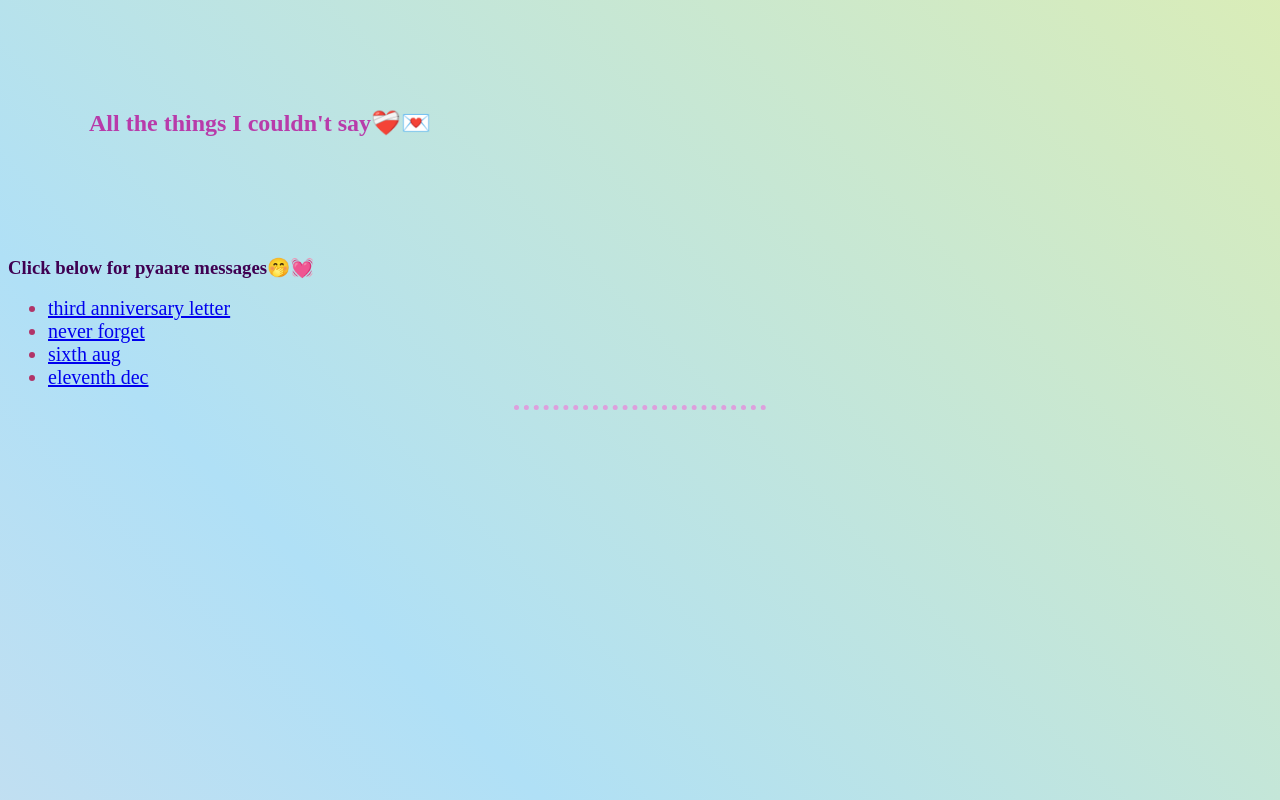
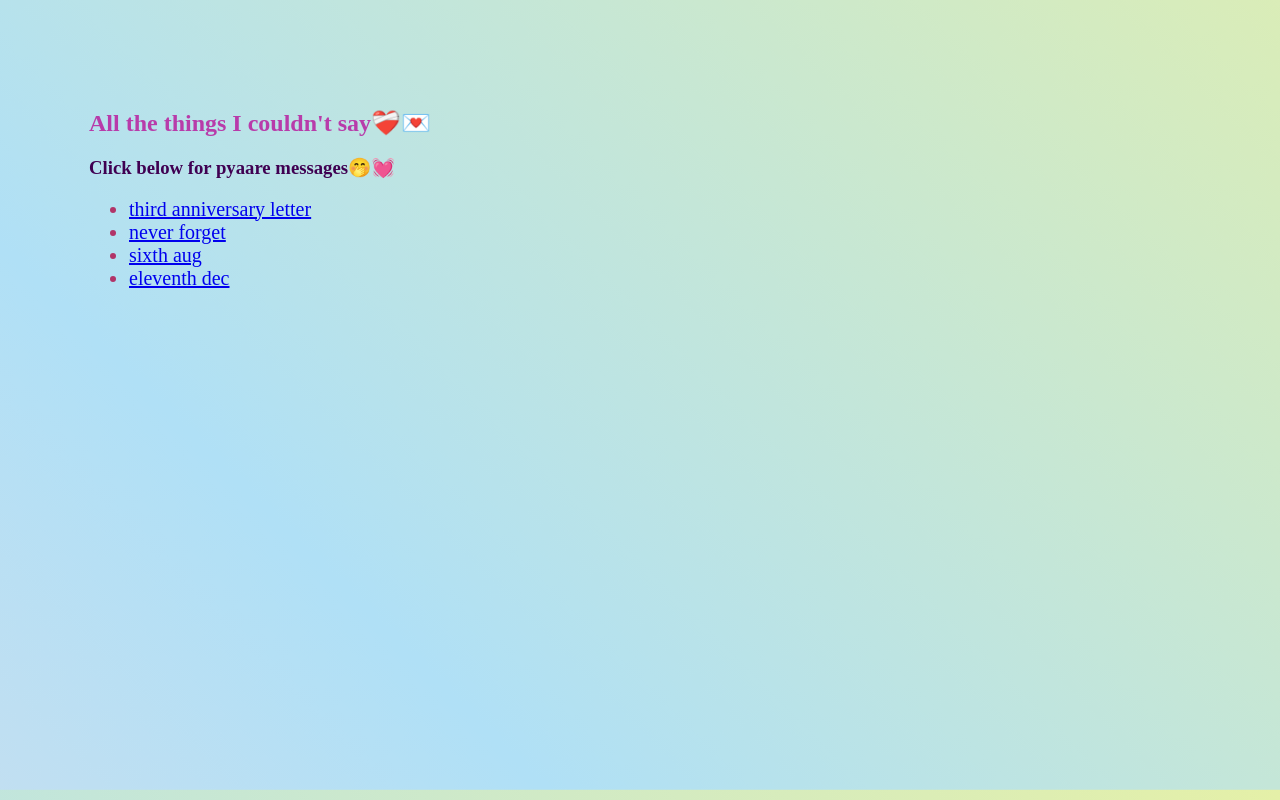
Before and after one commit to mitishaaaa/love, a plain HTML site: page index.html in a window 1280 px wide. Drawn offline with Linux system fonts and the light colour scheme.

Commit message:
Update index.html

```diff
--- a/index.html
+++ b/index.html
@@ -12,9 +12,6 @@
     <table cellspacing="80">
          <tr>
                  <td> <h2> All the things I couldn't say❤️‍🩹💌</h2>
-             </td>
-                </tr>
-                </table>
 
        <h3>Click below for pyaare messages🤭💓</h3>
 <ul> <li> <a href="./love.html">third anniversary letter</a> </li>
@@ -22,7 +19,7 @@
     <li><a href="./6thaug.html"> sixth aug</a> </li>
     <li> <a href="./11thDec.html">eleventh dec</a></li>
 </ul>
+</td> </tr> </table>
 
-<hr>
 </body>
 </html>
```
